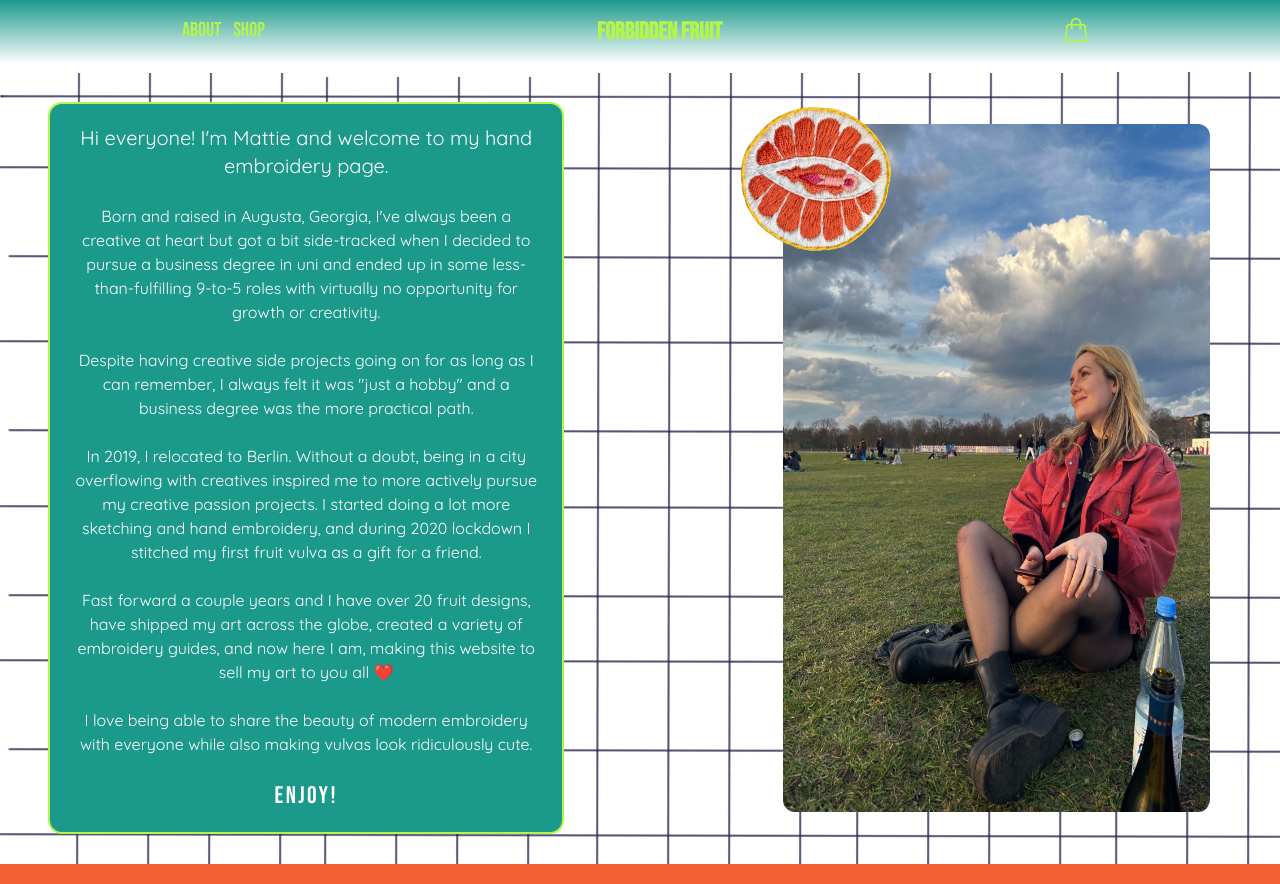
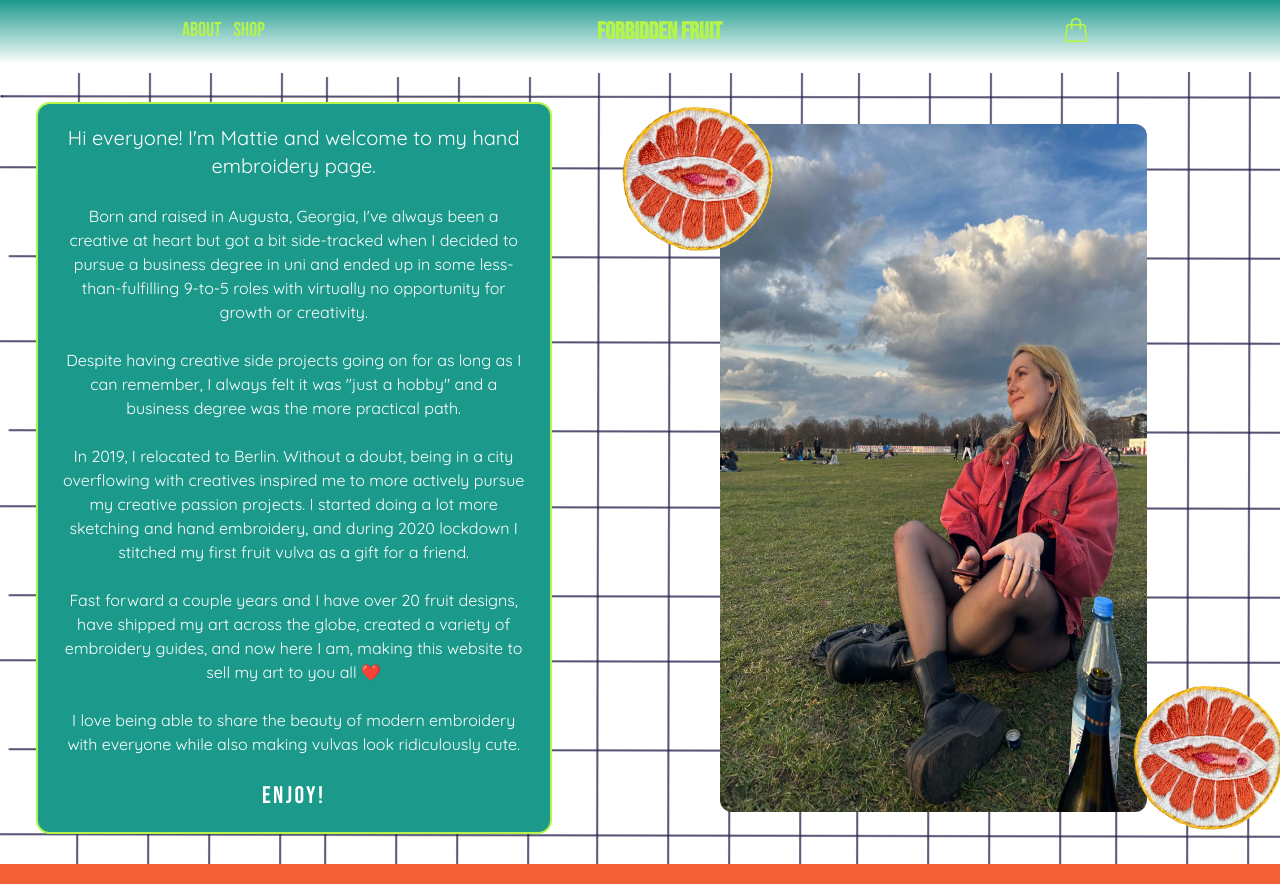
Before and after one commit to maitlandbarton/forbidden-fruit, a React (Create React App) app: page /about in a window 1280 px wide. Shown: the top 884 px of the page. Built offline with nearby package versions, Linux system fonts and the light colour scheme.

Commit message:
positioned spinning fruits on about me page

```diff
--- a/src/components/InstaSlide.js
+++ b/src/components/InstaSlide.js
@@ -8,7 +8,7 @@ const InstaSlide = () => {
 
   return (
     <section className="flex flex-col items-center">
-      <div className="my-10 text-center">
+      <div className="mt-10 mb-8 text-center">
 
       <ReactCurvedText
             width={375}
@@ -17,7 +17,7 @@ const InstaSlide = () => {
             cy={200}
             rx={150}
             ry={150}
-            startOffset={68}
+            startOffset={66}
             reversed={true}
             text="Follow me on Instagram!"
             textProps={{ style: { fontSize: 30} }}
--- a/src/components/reusables/SpinningFruit.js
+++ b/src/components/reusables/SpinningFruit.js
@@ -1,9 +1,9 @@
 import grapefruit from "../../images/grapefruit.png"
 
-function SpinningFruit() {
+function SpinningFruit({ml, mr, mt, mb, placement}) {
     return (
         <div>
-            <img src={grapefruit} className="animate-spinningText absolute w-36 ml-20"></img>
+            <img src={grapefruit} className={`animate-spinningText absolute w-36 ml-${ml} mr-${mr} mt-${mt} mb-${mb} ${placement}`}></img>
         </div>
     )
 }
--- a/src/pages/AboutMe.js
+++ b/src/pages/AboutMe.js
@@ -1,16 +1,25 @@
 import image from "../images/example.jpg";
 import AboutMeBio from "../components/AboutMeBio";
 import SpinningFruit from "../components/reusables/SpinningFruit";
-import navyGrid from "../images/grid-navy.png"
+import navyGrid from "../images/grid-navy.png";
 
 function AboutMe() {
   return (
     <div style={{ backgroundImage: `url(${navyGrid})` }}>
       <div className="h-screen my-auto pt-10">
-        <div className="flex justify-around ">
+        <div className="flex justify-around relative">
           <AboutMeBio />
-          <SpinningFruit/>
+          <SpinningFruit ml="20" />
           <img src={image} className="rounded-xl w-1/3 m-5"></img>
+          <div className=" z-10">
+            <SpinningFruit
+              placement="right-0 bottom-0"
+              ml="0"
+              mt="10"
+              mr="20"
+              mb="0"
+            />
+          </div>
         </div>
       </div>
     </div>
```
